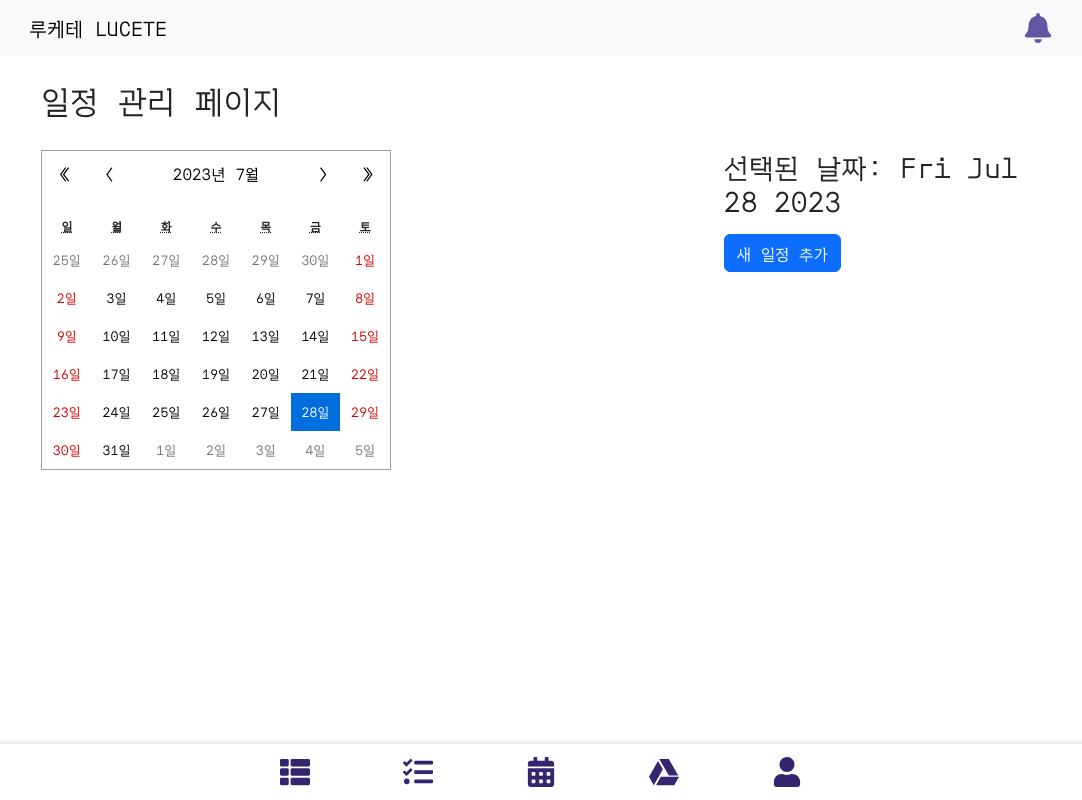
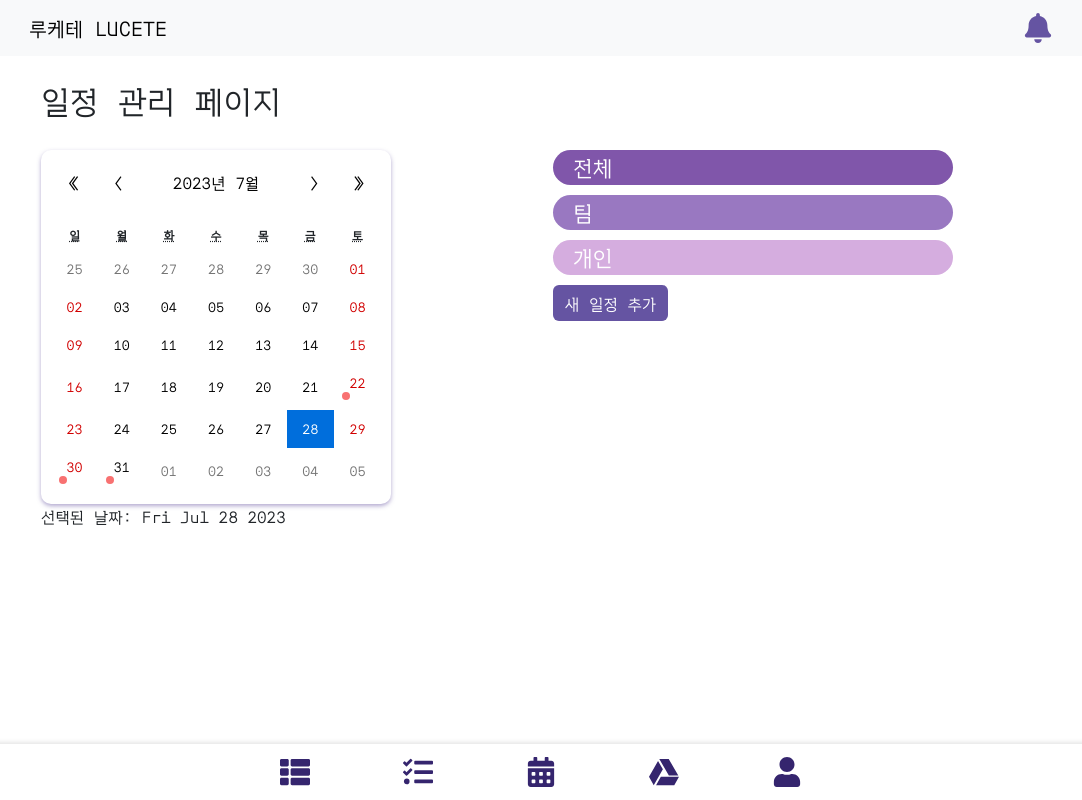
Before and after one commit to LuceteProject/front_web, a React (Create React App) app: page /calendar in a window 1280 px wide. Shown: the whole page, without its empty margins (99-1181 px from the left). Built offline with nearby package versions, Linux system fonts and the light colour scheme.

Commit message:
✨ 캘린더 일정표시, 카테고리 레이아웃 추가

```diff
--- a/src/pages/Calendar.tsx
+++ b/src/pages/Calendar.tsx
@@ -1,14 +1,35 @@
-import React, { useState } from 'react';
-import Calendar from 'react-calendar';
-import 'react-calendar/dist/Calendar.css';
-import { Container, Row, Col, Button } from 'react-bootstrap';
+import React, { useState, useEffect } from "react";
+import Calendar from "react-calendar";
+import "react-calendar/dist/Calendar.css";
+import { Container, Row, Col, Button } from "react-bootstrap";
+import moment from "moment";
+import "../styles/Calendar.css";
+import "../styles/Todo.css";
+
+//function for get Dates from API
+function fetchDate() {
+  //console.log('fetched');
+}
 
 function Page() {
   const [selectedDate, setSelectedDate] = useState(new Date());
+  const [dates, setDates] = useState([
+    "2023-07-22",
+    "2023-07-30",
+    "2023-07-31",
+  ]);
 
-  const handleDateChange =  (date: Date, event: React.MouseEvent<HTMLButtonElement, MouseEvent>) => {
+  const handleDateChange = (
+    date: Date,
+    event: React.MouseEvent<HTMLButtonElement, MouseEvent>
+  ) => {
     setSelectedDate(date);
   };
+
+  useEffect(() => {
+    fetchDate();
+  }, []);
+
   return (
     <Container className="mt-4">
       <Row>
@@ -17,19 +38,81 @@ function Page() {
         </Col>
       </Row>
       <Row className="mt-4">
-        <Col md={8}>
+        <Col md={6}>
           <Calendar
+            className="custom-calendar"
             onChange={handleDateChange as any}
+            formatDay={(locale, date) => moment(date).format("DD")}
             value={selectedDate}
             locale="ko-KR"
             calendarType="gregory"
             //style css 오버라이딩은 node_modules > react-calendar > dist > Calendar.css
+            tileContent={({ date, view }) => {
+              if (dates.find((x) => x === moment(date).format("YYYY-MM-DD"))) {
+                return (
+                  <>
+                    <div className="flex justify-center items-center absoluteDiv">
+                      <div className="dot"></div>
+                    </div>
+                  </>
+                );
+              }
+            }}
           />
+
+          <p>선택된 날짜: {selectedDate.toDateString()}</p>
         </Col>
-        <Col md={4}>
-          <h3>선택된 날짜: {selectedDate.toDateString()}</h3>
-          {/* 이 곳에 선택된 날짜의 일정 정보를 표시할 컴포넌트 또는 기능을 추가할 수 있습니다 */}
-          <Button variant="primary" className="mt-2">새 일정 추가</Button>
+        <Col md={6}>
+          <div className="custom-contents">
+            {/* 전체 */}
+
+            <div
+              style={{
+                backgroundColor: "#8056AA",
+              }}
+              className="todo-category"
+            >
+              <p
+                className="title-text"
+                style={{ fontSize: 22, color: "#fff", paddingLeft: 20 }}
+              >
+                전체
+              </p>
+            </div>
+            {/* 팀 */}
+            <div
+              style={{
+                backgroundColor: "#9978C1",
+              }}
+              className="todo-category"
+            >
+              <p
+                className="title-text"
+                style={{ fontSize: 22, color: "#fff", paddingLeft: 20 }}
+              >
+                팀
+              </p>
+            </div>
+            {/* 개인 */}
+            <div
+              style={{
+                backgroundColor: "#D5ADDF",
+              }}
+              className="todo-category"
+            >
+              <p
+                className="title-text"
+                style={{ fontSize: 22, color: "#fff", paddingLeft: 20 }}
+              >
+                개인
+              </p>
+            </div>
+
+            {/* 이 곳에 선택된 날짜의 일정 정보를 표시할 컴포넌트 또는 기능을 추가할 수 있습니다 */}
+            <Button variant="primary" className="custom-button">
+              새 일정 추가
+            </Button>
+          </div>
         </Col>
       </Row>
     </Container>
--- /dev/null
+++ b/src/styles/Calendar.css
@@ -0,0 +1,15 @@
+.dot {
+    height: 8px;
+    width: 8px;
+    background-color: #f87171;
+    border-radius: 50%;
+    display: flex;
+    margin-left: 1px;
+  }
+  .custom-calendar {
+    border:none;
+    border-radius: 10px; /* 둥근 테두리 반지름 설정 */
+    box-shadow: 0px 2px 4px rgba(101, 84, 162, 0.5); /* 그림자 설정 */
+    background-color: #ffffff; /* 배경색 설정 */
+    padding: 10px; /* 캘린더 내용과의 간격을 위한 padding 설정 */
+  }
```
